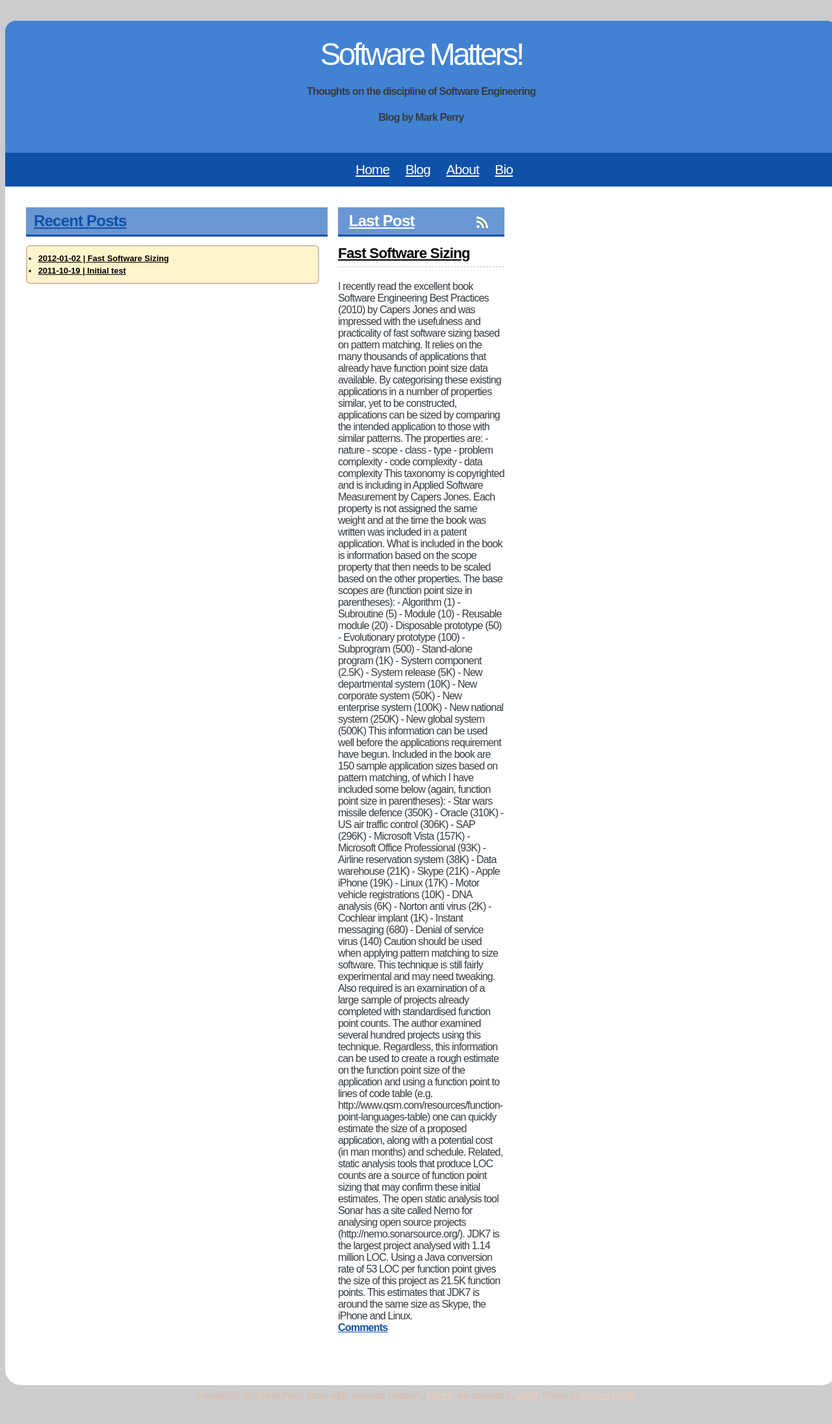
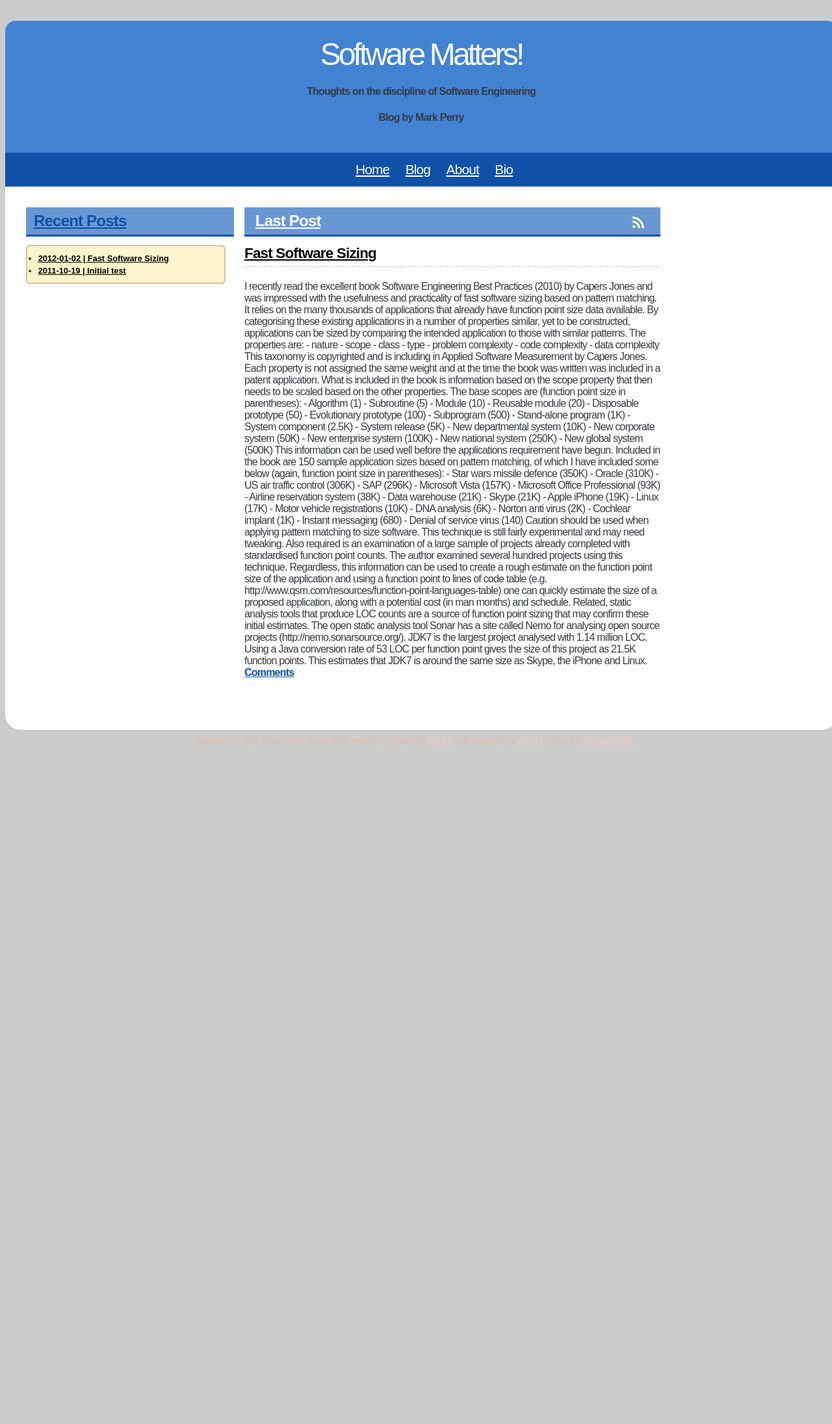
Before and after one commit to kouzouigh/mperry.github.io, a Jekyll site: the page built from index.html, in a window 1280 px wide. Shown: the whole page at 65% size. Built offline with Jekyll 4.4.1, drawn with Linux system fonts in a browser that asks for light colours; after the commit the page ends 1183 px from its top, so only the background shows below that.

Commit message:
Try to change widths

```diff
--- a/stylesheets/master.css
+++ b/stylesheets/master.css
@@ -262,11 +262,11 @@ div.related {
 }
 
 #home_left {
-  width: 29em;
+  width: 20em;
 }
 
 .home_right {
-  width: 16em;
+  width: 40em;
   margin-left: 1em;
 }
 
```
